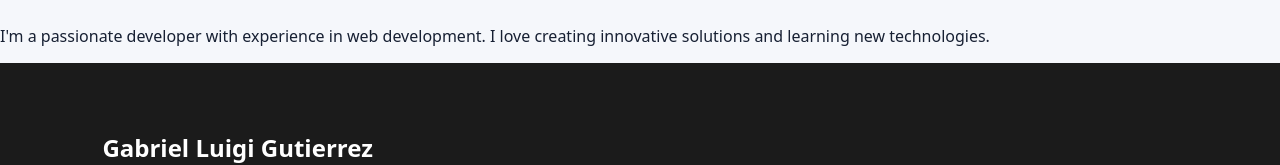
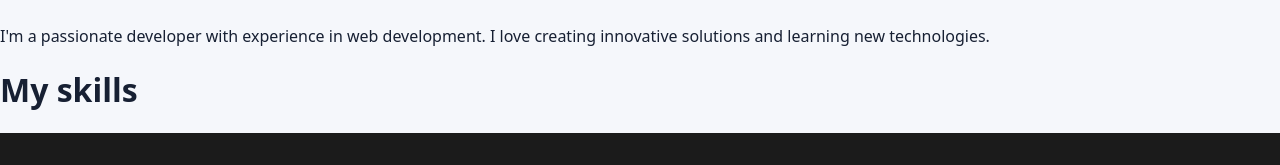
Before and after one commit to gabrielgutz18/My-Portfolio, a React (Vite) app: page / in a window 1280 px wide. Shown: the part 560-725 px from the top of the page. Built offline with nearby package versions, Linux system fonts and the light colour scheme.

Commit message:
added skill h1

```diff
--- a/src/App.tsx
+++ b/src/App.tsx
@@ -2,6 +2,7 @@ import './App.css'
 import Header from './components/header'
 import Footer from './components/footer'
 import heroImage from './images/myself.png'
+import Skill from './components/skill'
 
 function App() {
   return (
@@ -22,6 +23,8 @@ function App() {
         <h2>About Me</h2>
         <p>I'm a passionate developer with experience in web development. I love creating innovative solutions and learning new technologies.</p>
       </section>
+      <Skill/>
+
       <Footer/>
     </div>
   )
--- a/src/components/skill.tsx
+++ b/src/components/skill.tsx
@@ -0,0 +1,9 @@
+import './skill.css'
+
+function Skill() {
+  return (
+    <h1>My skills</h1>
+  )
+}
+
+export default Skill
```
